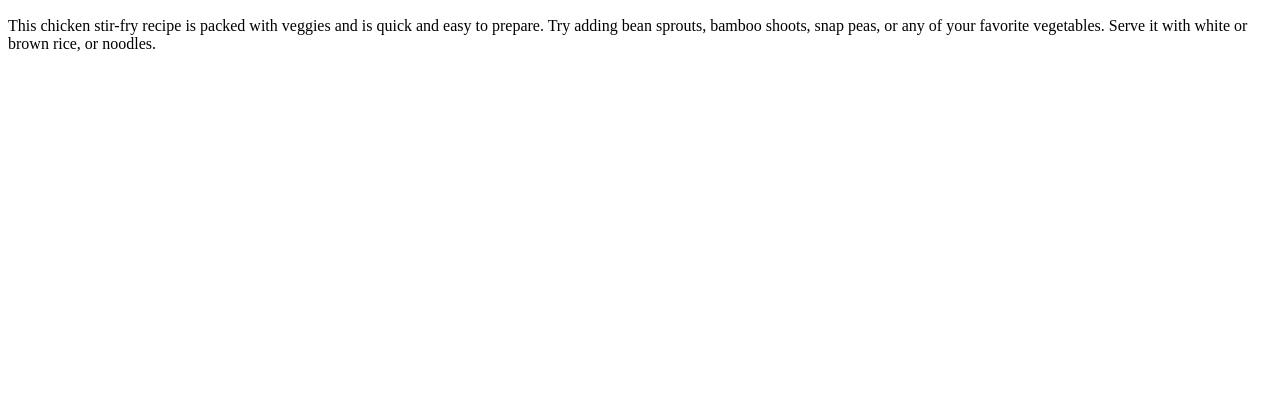
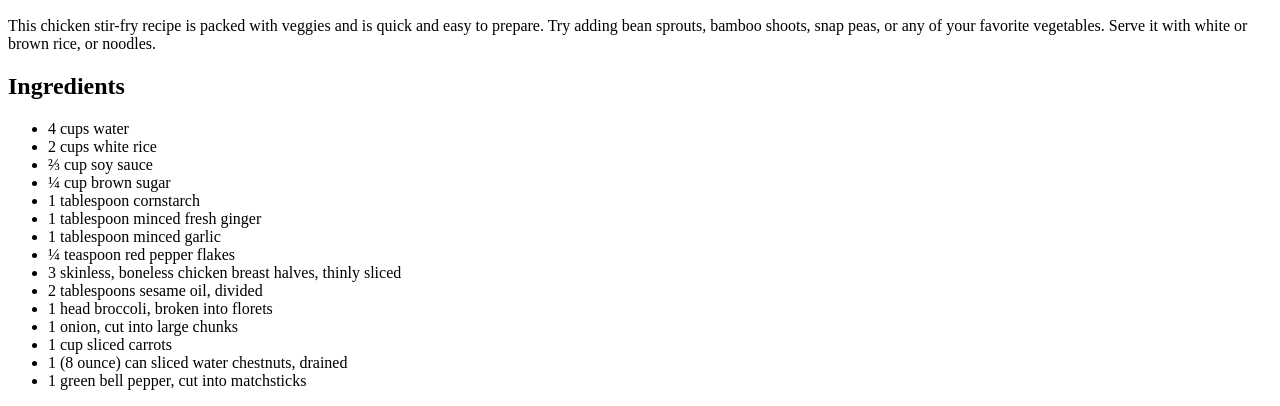
Before and after one commit to Dnzldotexe/odin-recipes, a plain HTML site: page recipes/chicken_stir-fry.html in a window 1280 px wide. Shown: the part 434-840 px from the top of the page. Before the commit the page ends 800 px from the top, so only its background shows below. Drawn offline with Linux system fonts and the light colour scheme.

Commit message:
Add recipe ingredients

```diff
--- a/recipes/chicken_stir-fry.html
+++ b/recipes/chicken_stir-fry.html
@@ -12,5 +12,24 @@
 
     <h2>Description</h2>
     <p>This chicken stir-fry recipe is packed with veggies and is quick and easy to prepare. Try adding bean sprouts, bamboo shoots, snap peas, or any of your favorite vegetables. Serve it with white or brown rice, or noodles.</p>
+
+    <h2>Ingredients</h2>
+    <ul>
+        <li>4 cups water</li>
+        <li>2 cups white rice</li>
+        <li>⅔ cup soy sauce</li>
+        <li>¼ cup brown sugar</li>
+        <li>1 tablespoon cornstarch</li>
+        <li>1 tablespoon minced fresh ginger</li>
+        <li>1 tablespoon minced garlic</li>
+        <li>¼ teaspoon red pepper flakes</li>
+        <li>3 skinless, boneless chicken breast halves, thinly sliced</li>
+        <li>2 tablespoons sesame oil, divided</li>
+        <li>1 head broccoli, broken into florets</li>
+        <li>1 onion, cut into large chunks</li>
+        <li>1 cup sliced carrots</li>
+        <li>1 (8 ounce) can sliced water chestnuts, drained</li>
+        <li>1 green bell pepper, cut into matchsticks</li>
+    </ul>
 </body>
 </html>
```
